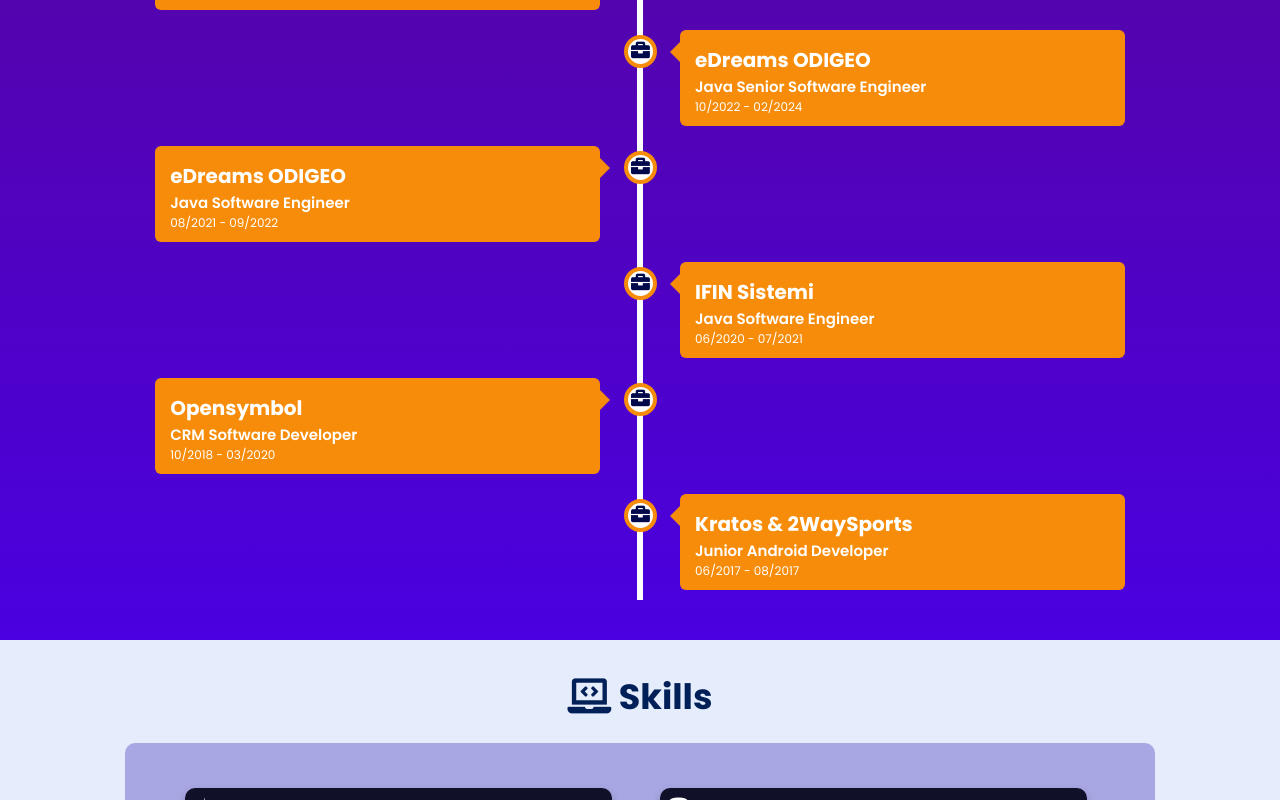
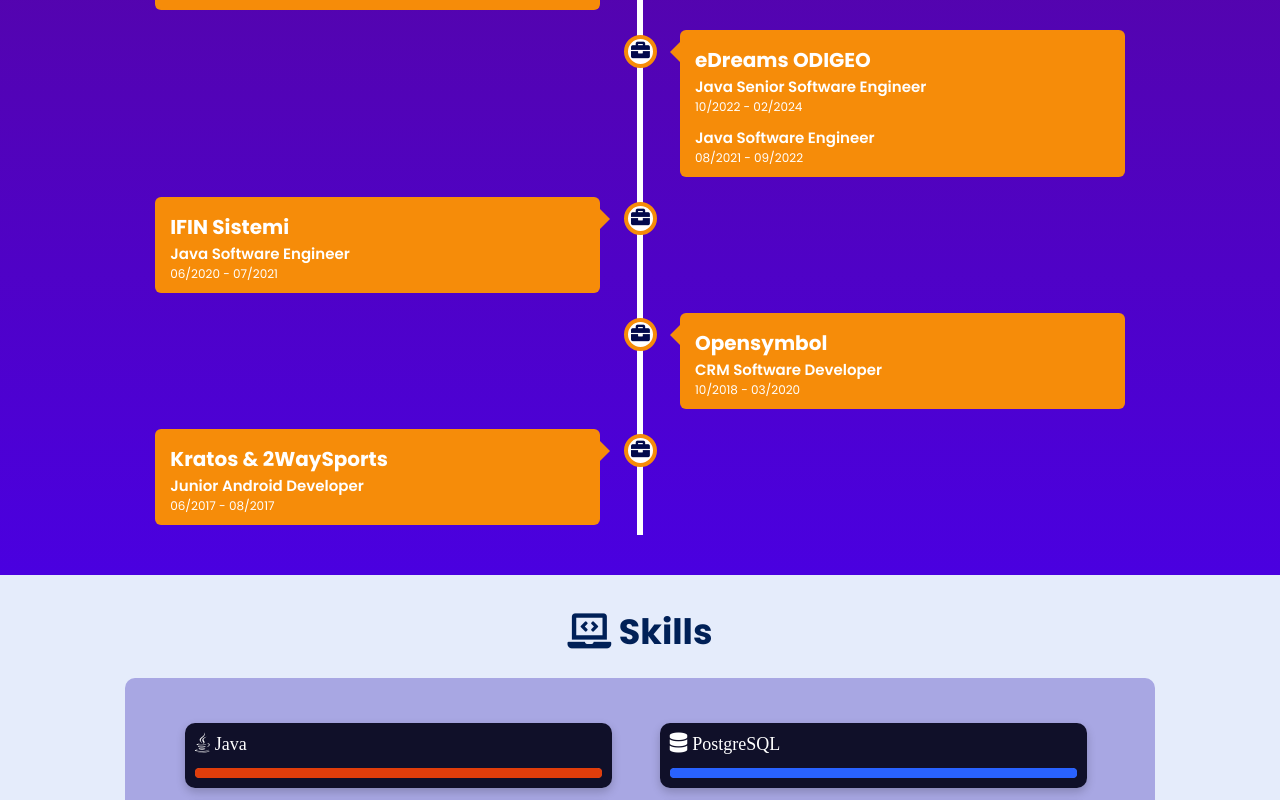
Before and after one commit to giannimanilia/giannimanilia.github.io, a React (Create React App) app: page / in a window 1280 px wide. Shown: the part 2280-3080 px from the top of the page. Built offline with nearby package versions, Linux system fonts and the light colour scheme.

Commit message:
Group same company's jobs

```diff
--- a/src/components/Experience.js
+++ b/src/components/Experience.js
@@ -29,14 +29,6 @@
                           <h3>Java Senior Software Engineer</h3>
                           <p>10/2022 - 02/2024</p>
                       </div>
-                  </div>
-              </div>
-
-              <div className="container left">
-                  <div className="content">
-                      <div className="tag">
-                          <h2>eDreams ODIGEO</h2>
-                      </div>
                       <div className="desc">
                           <h3>Java Software Engineer</h3>
                           <p>08/2021 - 09/2022</p>
@@ -44,7 +36,7 @@
                   </div>
               </div>
 
-              <div className="container right">
+              <div className="container left">
                   <div className="content">
                       <div className="tag">
                           <h2>IFIN Sistemi</h2>
@@ -56,7 +48,7 @@
                   </div>
               </div>
 
-              <div className="container left">
+              <div className="container right">
                   <div className="content">
                       <div className="tag">
                           <h2>Opensymbol</h2>
@@ -68,7 +60,7 @@
                   </div>
               </div>
 
-              <div className="container right">
+              <div className="container left">
                   <div className="content">
                       <div className="tag">
                           <h2>Kratos & 2WaySports</h2>
```
